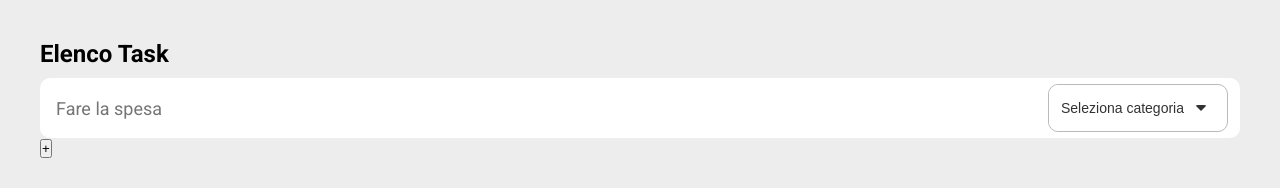
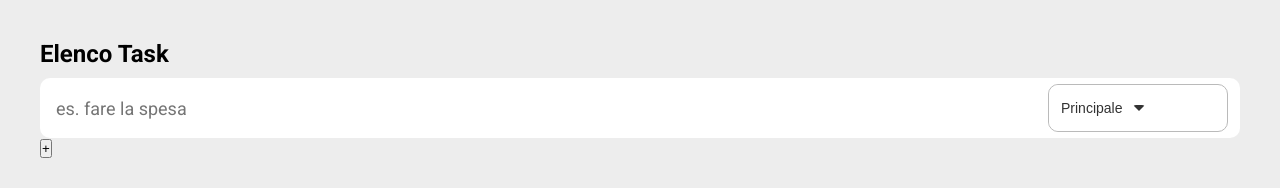
Before and after one commit to carmhack/hardest-todo-list, a Vue app: page /#/ in a window 1280 px wide. Shown: the top 188 px of the page. Built offline with nearby package versions, Linux system fonts and the light colour scheme.

Commit message:
Add props to TaskForm

```diff
--- a/src/components/TaskForm.vue
+++ b/src/components/TaskForm.vue
@@ -1,9 +1,16 @@
 <template>
-  <div class="form">
-    <input class="form__input" type="text" placeholder="Fare la spesa" />
+  <div class="form" v-if="data">
+    <input class="form__input" type="text" placeholder="es. fare la spesa" :value="data.text" />
     <div class="form__dropdown">
       <div class="dropdown">
-        <button class="dropdown__toggle" :class="{ 'active': dropdownOpen }" type="button" aria-haspopup="true" @click="dropdownOpen = !dropdownOpen">{{ (selectedOption && selectedOption.label) || 'Seleziona categoria' }}</button>
+        <button
+          class="dropdown__toggle"
+          :class="{ 'active': dropdownOpen }"
+          type="button"
+          aria-haspopup="true" @click="dropdownOpen = !dropdownOpen"
+        >
+          {{ (selectedOption && selectedOption.label) || 'Seleziona categoria' }}
+        </button>
         <ul class="dropdown__menu" role="listbox" :aria-expanded="dropdownOpen">
           <li
             v-for="(category, index) in categoryOptions"
@@ -24,7 +31,7 @@
 <script lang="ts">
 import { defineComponent } from 'vue'
 
-interface ICategory {
+export interface ICategory {
   color: string,
   value: string,
   label: string
@@ -32,7 +39,7 @@ interface ICategory {
 
 interface ITaskFormState {
   dropdownOpen: boolean,
-  selectedOption: string,
+  selectedOption: ICategory,
   categoryOptions: ICategory[]
 }
 
@@ -44,15 +51,10 @@ export default defineComponent({
       required: true
     }
   },
-  created () {
-    if (this.data) {
-      this.selectedOption = this.data.category
-    }
-  },
   data (): ITaskFormState {
     return {
       dropdownOpen: false,
-      selectedOption: '',
+      selectedOption: this.data.category,
       categoryOptions: [
         {
           color: '#9e9e9e',
--- a/src/views/Tasks.vue
+++ b/src/views/Tasks.vue
@@ -7,13 +7,13 @@
 </template>
 
 <script lang="ts">
-import TaskForm from '@/components/TaskForm.vue'
+import TaskForm, { ICategory } from '@/components/TaskForm.vue'
 
 interface Task {
   id: string,
   text: string,
   completed: boolean,
-  category: string
+  category: ICategory
 }
 
 interface TasksState {
@@ -29,7 +29,11 @@ export default {
       newTask: {
         text: '',
         completed: false,
-        category: 'Principale'
+        category: {
+          color: '#9e9e9e',
+          value: 'Principale',
+          label: 'Principale'
+        }
       },
       tasks: []
     }
```
